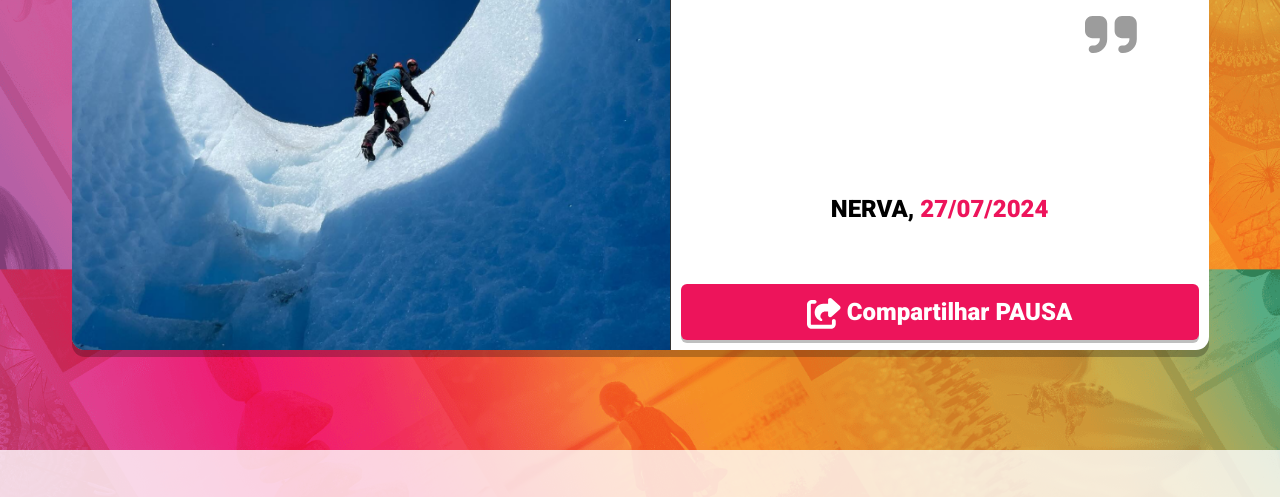
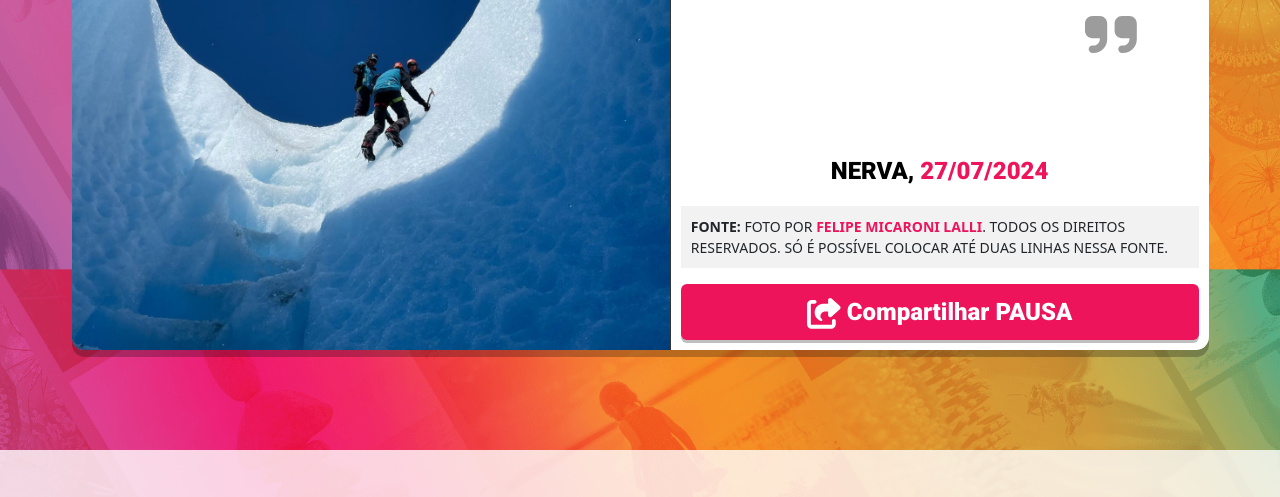
Before and after one commit to jpgaelzer/pausasdevida, a plain HTML site: page index.html in a window 1280 px wide. Shown: the part 558-1055 px from the top of the page. Drawn offline with Linux system fonts and the light colour scheme.

Commit message:
Alterações que o flavio pediu

```diff
--- a/assets/css/_cores.scss
+++ b/assets/css/_cores.scss
@@ -5,6 +5,7 @@ $cor-principal-var1: #DE7621;
 $cor-principal-var2: #b1460d;
 $cor-bg-nav: #ECECEC;
 $cor-white: #ffffff;
+$cor-cinza: #f2f2f2;
 $cor-black: #000000;
 $cor-box-shadow-nav: rgba(197, 197, 197, 0.25);
 $cor-contraste: #ffffff;
--- a/assets/css/estilos.scss
+++ b/assets/css/estilos.scss
@@ -206,6 +206,7 @@ body {
                             @include font("black", 24px, $cor-black)
                         }
                     }
+
                     @media (max-width: 730px){
                         display: block;
                         margin-top: 40px;
@@ -223,9 +224,30 @@ body {
                         @include botao-padrao()
 
                     }
+                    .fonte-image {
+                        font-size: em(14px);
+                        text-transform: uppercase;
+                        padding: 10px;
+                        background-color: $cor-cinza;
+                        &::before {
+                            content: "Fonte: ";
+                            display: inline;
+                            font-weight: bold;
+                        }
+                        a {
+                            color: $cor-principal;
+                            text-decoration: none;
+                            font-weight: bold;
+                            &:hover {
+
+                                text-decoration: underline;
+                            }
+
+                        }
+                    }
                     .assinatura {
                         @include font("black", 24px, $cor-black);
-                        margin-bottom: 60px;
+                        margin-bottom: 20px;
                         span {
                             color: $cor-principal;
                         }
--- a/index.html
+++ b/index.html
@@ -78,6 +78,10 @@
                     </section>
                     <footer>
                         <h4 class="assinatura text-center">NERVA, <span>27/07/2024</span></h4>
+                        <p class="fonte-image">Foto por <a href="https://" target="_blank">Felipe
+                                Micaroni Lalli</a>. Todos os direitos reservados. Só É possível colocar até duas linhas
+                            nessa fonte.
+                        </p>
                         <buttom type="button" class="bto-compartilhar abrirCompartilhar"><img
                                 src="assets/img/ico-copmpartilhar.svg" alt=""> Compartilhar PAUSA</buttom>
                     </footer>
@@ -146,10 +150,10 @@
 
             </div>
             <button type="button" class="bto-reset bto-buscarData buscarDataPag">
-                <img src="assets/img/ico-lupa.svg" class="ico-lupa" alt=""> Buscar uma data
+                <img src="assets/img/ico-lupa.svg" class="ico-lupa" alt=""> PAUSA por data
             </button>
             <button type="button" class="bto-reset bto-p-aleatoria pausaAleatoriaPag">
-                <img src="assets/img/ico-p-aleatoria.svg" class="ico-p-aleatoria" alt=""> PAUSA⁉️ aleatória
+                <img src="assets/img/ico-p-aleatoria.svg" class="ico-p-aleatoria" alt=""> PAUSA aleatória
             </button>
             <button type="button" class="bto-reset bto-sobreProjeto sobreProjeto">
                 <img src="assets/img/ico-logo.svg" class="ico-logo" alt=""> Sobre o projeto
```
Also changed, not shown: index-aleatoria.html (+6 -2 lines), index-busca-data.html (+6 -2 lines), assets/css/estilos.css, 1 other file.
